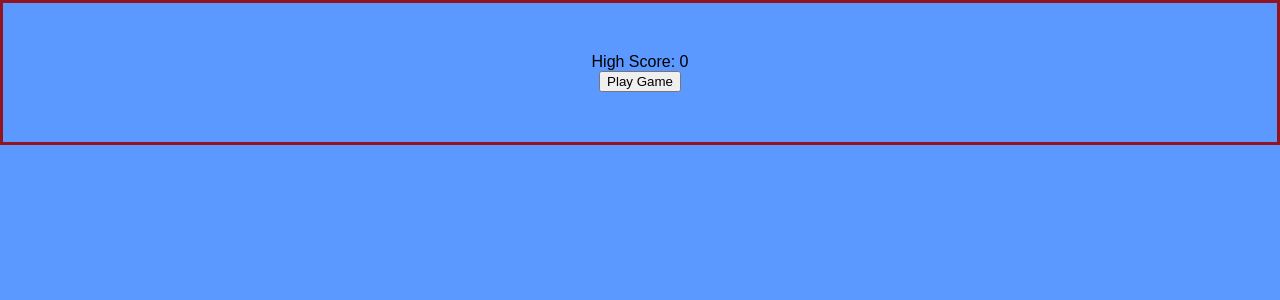
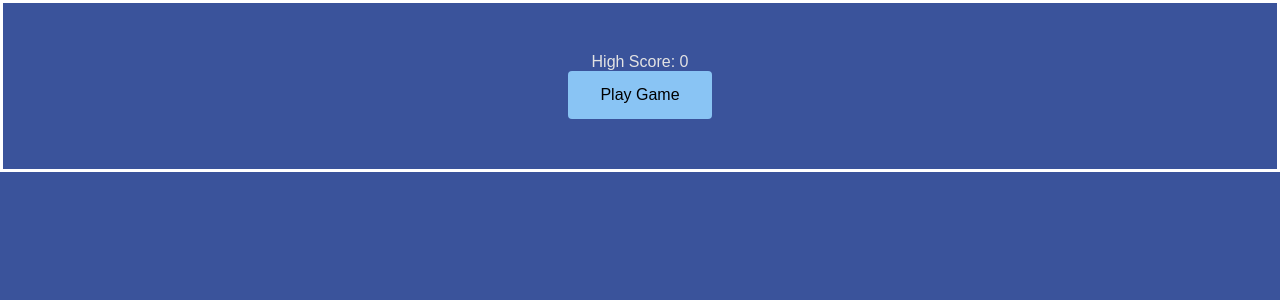
Before and after one commit to okhan49/IS322, a React (Create React App) app: page / in a window 1280 px wide. Shown: the top 300 px of the page. Built offline with nearby package versions, Linux system fonts and the light colour scheme.

Commit message:
button + color update

```diff
--- a/src/index.css
+++ b/src/index.css
@@ -1,13 +1,29 @@
 body {
   margin: 0 auto;
   padding: 50px;
-  background-color: #5b98ff;
+  background-color: #3A539B;
   font-family: Arial, Helvetica, sans-serif;
-  border: 3px solid #931420;
+  border: 3px solid white;
   text-align: center;
   justify-content: center;
+    color: #e3e3e3;
 
 }
 #container{
 
 }
+button {
+    -webkit-transition-duration: 0.4s; /* Safari */
+    transition-duration: 0.4s;
+    background-color: #89C4F4;
+    border: none;
+    color: black;
+    padding: 15px 32px;
+    text-align: center;
+    border-radius: 4px;
+    display: inline-block;
+    font-size: 16px;
+}
+button:hover {
+    background-color: white;
+}
```
